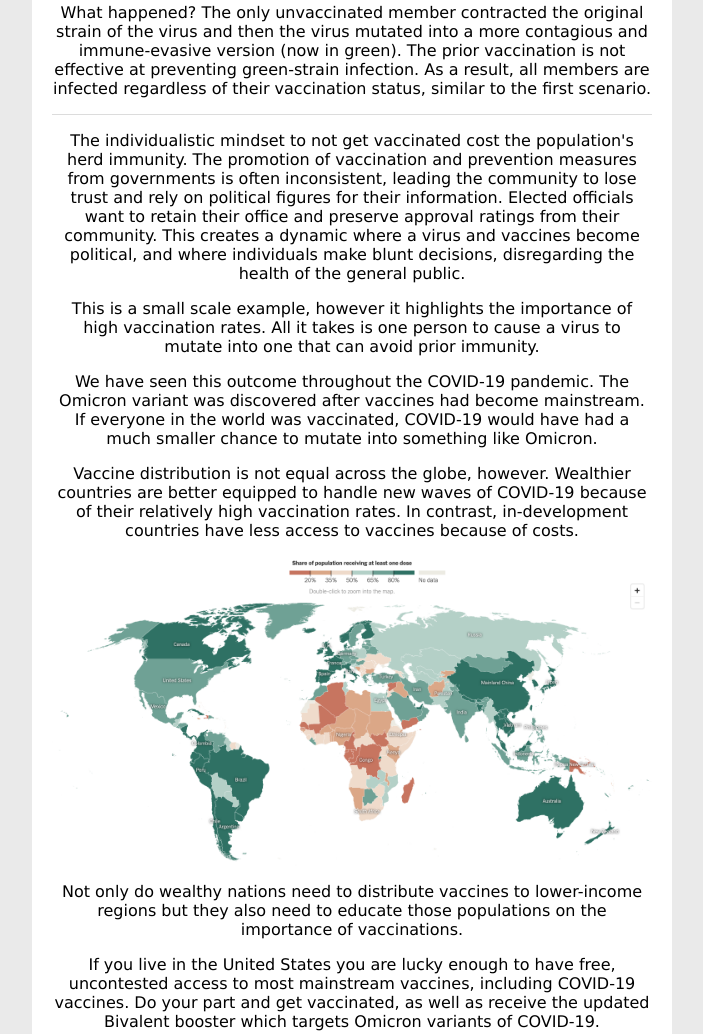
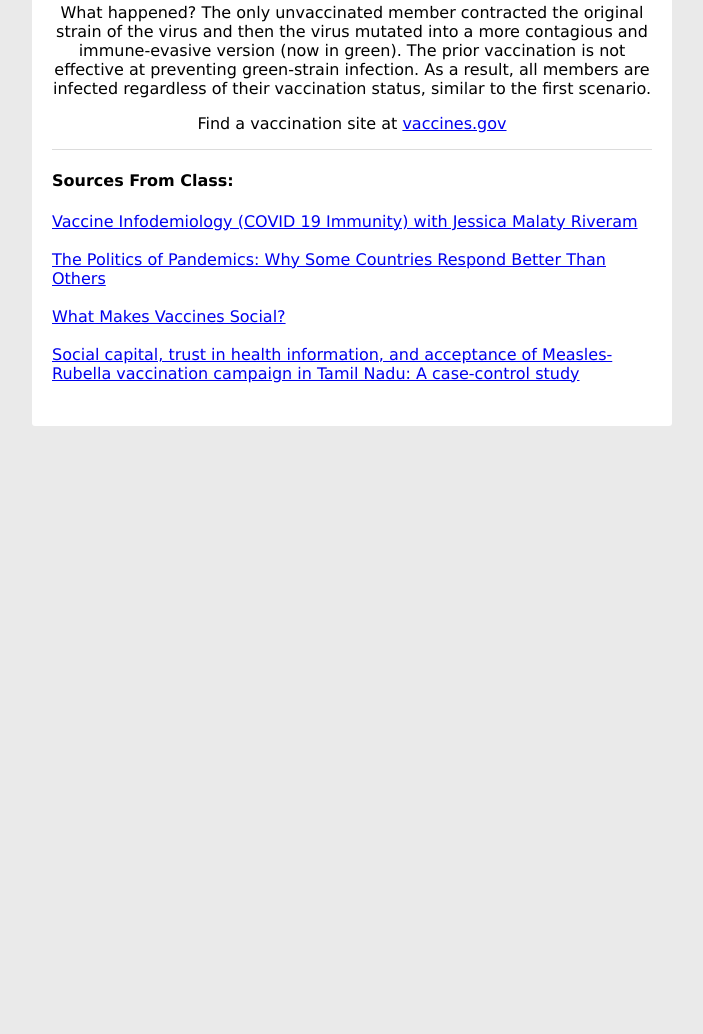
Before and after one commit to mreeve29/anth323-popular-health, a plain HTML site: page index.html in a window 1280 px wide. Shown: the part 1440-2474 px from the top of the page, without its empty margins (288-991 px from the left). After the commit the page ends 1866 px from the top, so only its background shows below. Drawn offline with Linux system fonts and the light colour scheme.

Commit message:
edited abstract

```diff
--- a/index.html
+++ b/index.html
@@ -130,41 +130,6 @@
                     vaccination is not effective at preventing green-strain infection. As a result, all members are
                     infected regardless of their vaccination status, similar to the first scenario.
                 </p>
-                <hr />
-
-                <p>
-                    The individualistic mindset to not get vaccinated cost the population's herd immunity. The promotion
-                    of vaccination and prevention measures from governments is often inconsistent, leading the community
-                    to lose trust and rely on political figures for their information. Elected officials want to retain
-                    their office and preserve approval ratings from their community. This creates a dynamic where a
-                    virus and vaccines become political, and where individuals make blunt decisions, disregarding the
-                    health of the general public.
-                </p>
-
-                <p>
-                    This is a small scale example, however it highlights the importance of high vaccination rates. All
-                    it takes is one person to cause a virus to mutate into one that can avoid prior immunity.
-                </p>
-                <p>
-                    We have seen this outcome throughout the COVID-19 pandemic. The Omicron variant was discovered after
-                    vaccines had become mainstream. If everyone in the world was vaccinated, COVID-19 would have had a
-                    much smaller chance to mutate into something like Omicron.
-                </p>
-                <p>
-                    Vaccine distribution is not equal across the globe, however. Wealthier countries are better equipped
-                    to handle new waves of COVID-19 because of their relatively high vaccination rates. In contrast,
-                    in-development countries have less access to vaccines because of costs.
-                </p>
-                <img id="nyt-img" src="anth_pics/nyt.png" />
-                <p>
-                    Not only do wealthy nations need to distribute vaccines to lower-income regions but they also need
-                    to educate those populations on the importance of vaccinations.
-                </p>
-                <p>
-                    If you live in the United States you are lucky enough to have free, uncontested access to most
-                    mainstream vaccines, including COVID-19 vaccines. Do your part and get vaccinated, as well as
-                    receive the updated Bivalent booster which targets Omicron variants of COVID-19.
-                </p>
                 <p>Find a vaccination site at <a href="https://www.vaccines.gov/">vaccines.gov</a></p>
                 <hr />
                 <div>
@@ -188,10 +153,6 @@
                         >Social capital, trust in health information, and acceptance of Measles-Rubella vaccination
                         campaign in Tamil Nadu: A case-control study</a
                     >
-                    <h4>Outside Sources:</h4>
-                    <a href="https://www.nytimes.com/interactive/2021/world/covid-vaccinations-tracker.html">
-                        Tracking Coronavirus Vaccinations Around the World
-                    </a>
                 </div>
             </div>
         </main>
```
